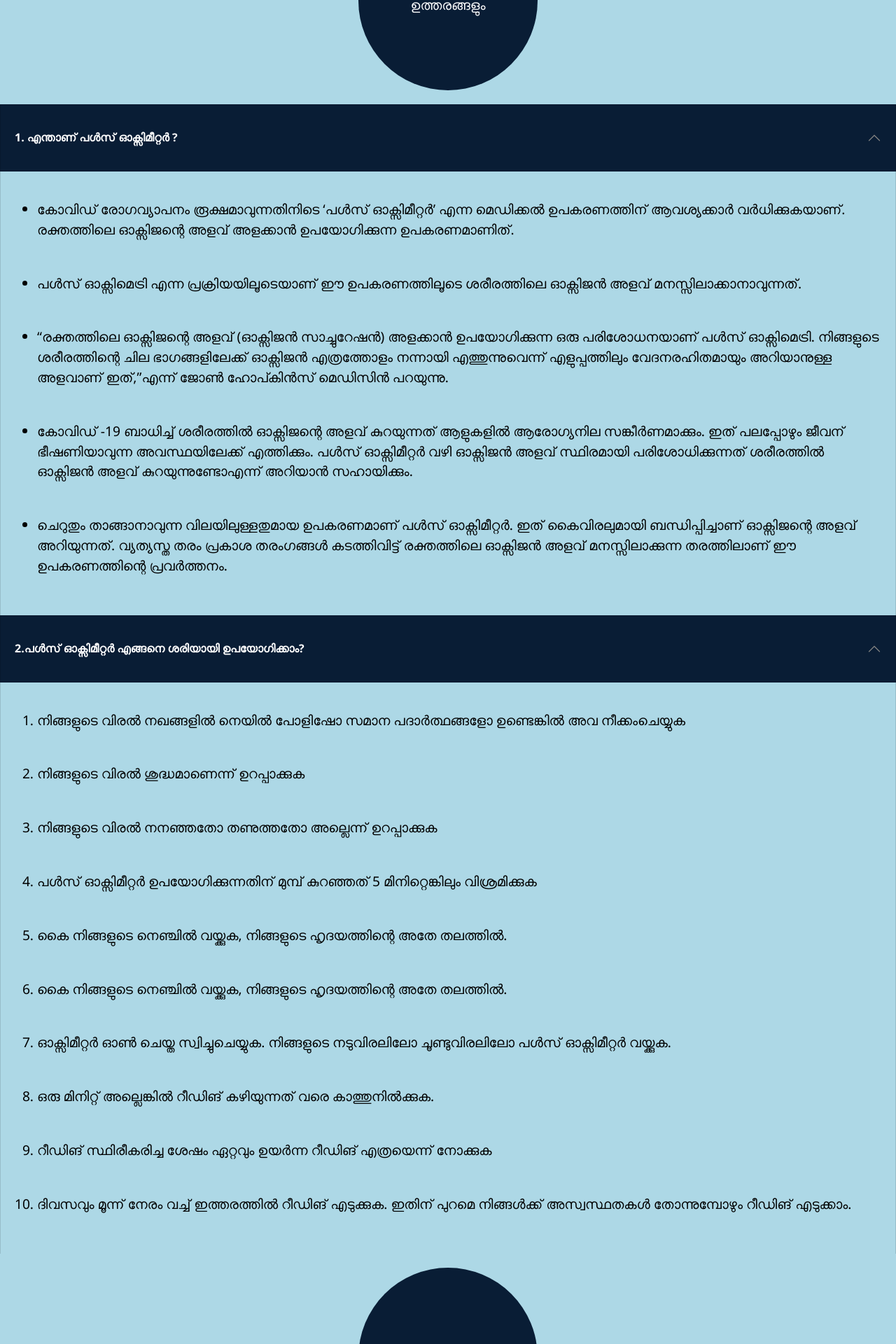
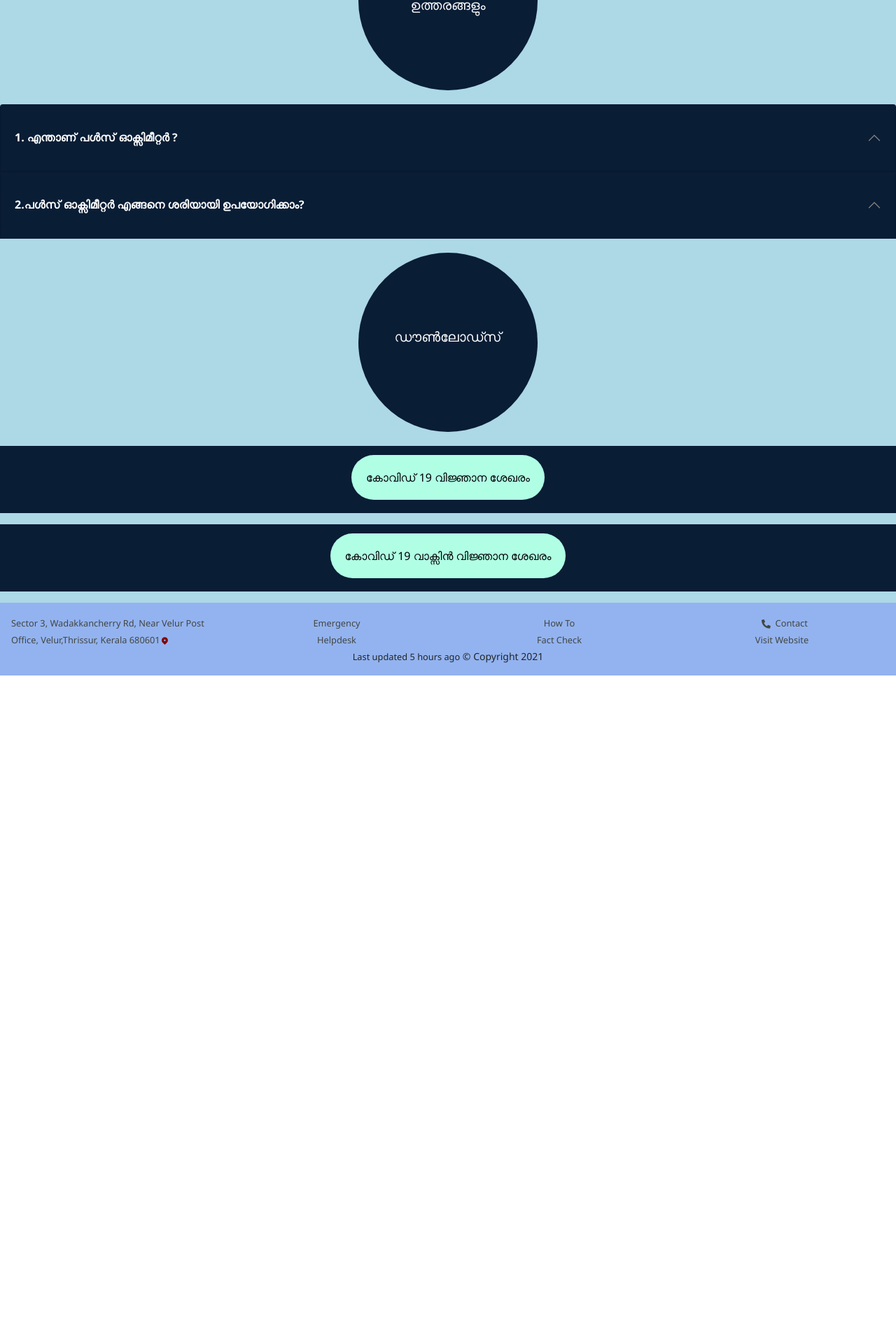
Before and after one commit to Sycoss-Inc/covid-focus-client, a Next.js app: page /medical-equipments in a window 1280 px wide. Shown: the part 1025-2945 px from the top of the page at 70% size. After the commit the page ends 1990 px from the top, so only its background shows below. Built offline with nearby package versions, Linux system fonts and the light colour scheme.

Commit message:
how to error resolved

```diff
--- a/pages/medical-equipments.jsx
+++ b/pages/medical-equipments.jsx
@@ -34,10 +34,11 @@ function HowTo() {
             <p> ചോദ്യങ്ങളും ഉത്തരങ്ങളും </p>
           </div>
         </div>
+        <div class="accordion" id="accordionExample">
           <div className="accordion-item">
             <h2 className="accordion-header" id="headingOne">
               <button
-              className={`accordion-button ${howto.buttonTitle} `}
+                className={`accordion-button ${howto.buttonTitle}`}
                 type="button"
                 data-bs-toggle="collapse"
                 data-bs-target="#collapseOne"
@@ -49,7 +50,7 @@ function HowTo() {
             </h2>
             <div
               id="collapseOne"
-            className="accordion-collapse collapse show"
+              className="accordion-collapse collapse"
               aria-labelledby="headingOne"
               data-bs-parent="#accordionExample"
             >
@@ -69,15 +70,15 @@ function HowTo() {
                     “രക്തത്തിലെ ഓക്സിജന്റെ അളവ് (ഓക്സിജൻ സാച്ചുറേഷൻ) അളക്കാൻ
                     ഉപയോഗിക്കുന്ന ഒരു പരിശോധനയാണ് പൾസ് ഓക്സിമെട്രി. നിങ്ങളുടെ
                     ശരീരത്തിന്റെ ചില ഭാഗങ്ങളിലേക്ക് ഓക്സിജൻ എത്രത്തോളം നന്നായി
-                  എത്തുന്നുവെന്ന് എളുപ്പത്തിലും വേദനരഹിതമായും അറിയാനുള്ള അളവാണ്
-                  ഇത്,”എന്ന് ജോൺ ഹോപ്കിൻസ് മെഡിസിൻ പറയുന്നു.
+                    എത്തുന്നുവെന്ന് എളുപ്പത്തിലും വേദനരഹിതമായും അറിയാനുള്ള
+                    അളവാണ് ഇത്,”എന്ന് ജോൺ ഹോപ്കിൻസ് മെഡിസിൻ പറയുന്നു.
                   </li>
                   <li className={` ${howto.listItem}`}>
                     കോവിഡ് -19 ബാധിച്ച് ശരീരത്തിൽ ഓക്സിജന്റെ അളവ് കുറയുന്നത്
                     ആളുകളിൽ ആരോഗ്യനില സങ്കീർണമാക്കും. ഇത് പലപ്പോഴും ജീവന്
                     ഭീഷണിയാവുന്ന അവസ്ഥയിലേക്ക് എത്തിക്കും. പൾസ് ഓക്സിമീറ്റർ വഴി
-                  ഓക്സിജൻ അളവ് സ്ഥിരമായി പരിശോധിക്കുന്നത് ശരീരത്തിൽ ഓക്സിജൻ അളവ്
-                  കുറയുന്നുണ്ടോഎന്ന് അറിയാൻ സഹായിക്കും.
+                    ഓക്സിജൻ അളവ് സ്ഥിരമായി പരിശോധിക്കുന്നത് ശരീരത്തിൽ ഓക്സിജൻ
+                    അളവ് കുറയുന്നുണ്ടോഎന്ന് അറിയാൻ സഹായിക്കും.
                   </li>
                   <li className={` ${howto.listItem}`}>
                     ചെറുതും താങ്ങാനാവുന്ന വിലയിലുള്ളതുമായ ഉപകരണമാണ് പൾസ്
@@ -89,7 +90,8 @@ function HowTo() {
                 </ul>
               </div>
             </div>
-
+          </div>
+          <div class="accordion-item">
             <h2 className="accordion-header" id="headingTwo">
               <button
                 className={`accordion-button ${howto.buttonTitle} `}
@@ -104,7 +106,7 @@ function HowTo() {
             </h2>
             <div
               id="collapseTwo"
-            className="accordion-collapse collapse show"
+              className="accordion-collapse collapse"
               aria-labelledby="headingTwo"
               data-bs-parent="#accordionExample"
             >
@@ -137,7 +139,8 @@ function HowTo() {
                     ചൂണ്ടുവിരലിലോ പൾസ് ഓക്സിമീറ്റർ വയ്ക്കുക.
                   </li>
                   <li className={` ${howto.listItem}`}>
-                  ഒരു മിനിറ്റ് അല്ലെങ്കിൽ റീഡിങ് കഴിയുന്നത് വരെ കാത്തുനിൽക്കുക.
+                    ഒരു മിനിറ്റ് അല്ലെങ്കിൽ റീഡിങ് കഴിയുന്നത് വരെ
+                    കാത്തുനിൽക്കുക.
                   </li>
                   <li className={` ${howto.listItem}`}>
                     റീഡിങ് സ്ഥിരീകരിച്ച ശേഷം ഏറ്റവും ഉയർന്ന റീഡിങ് എത്രയെന്ന്
@@ -149,6 +152,7 @@ function HowTo() {
                     പുറമെ നിങ്ങൾക്ക് അസ്വസ്ഥതകൾ തോന്നുമ്പോഴും റീഡിങ് എടുക്കാം.
                   </li>
                 </ol>
+              </div>
             </div>
           </div>
         </div>
```
Lines whose indentation alone changed are shown as unchanged.
